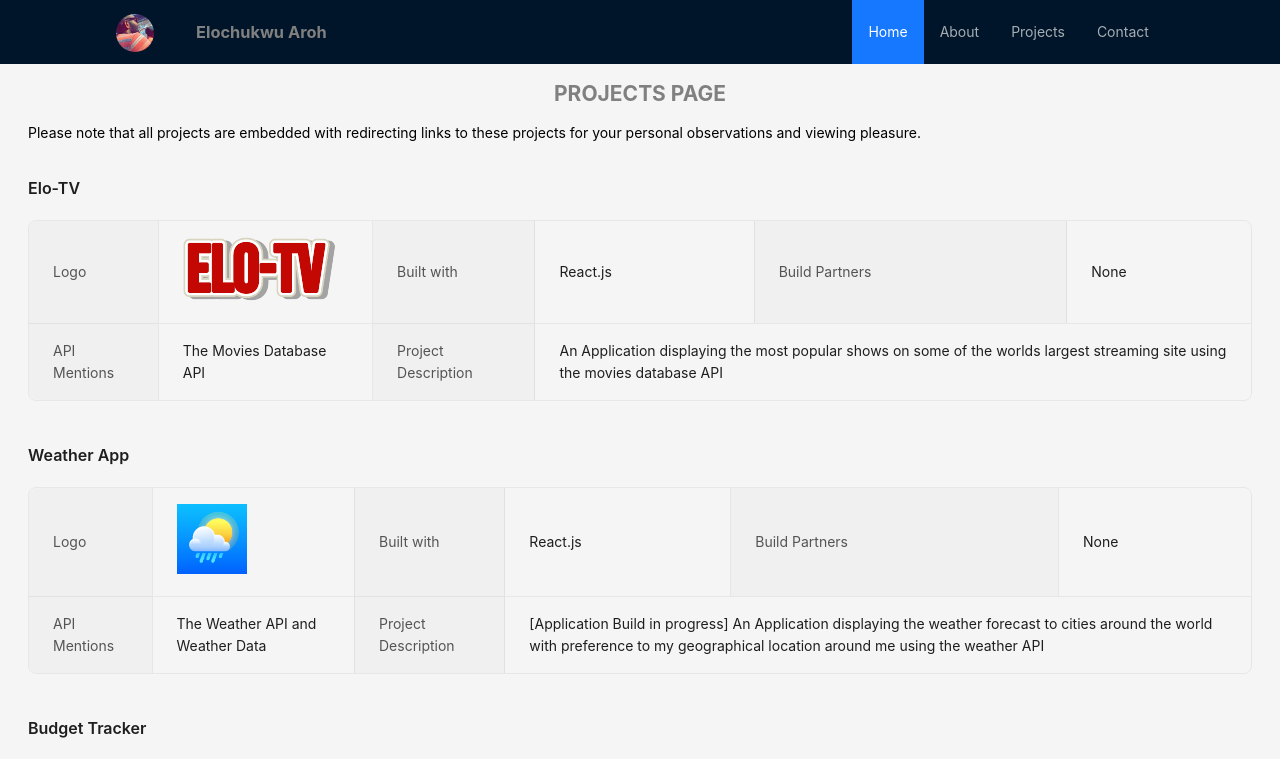
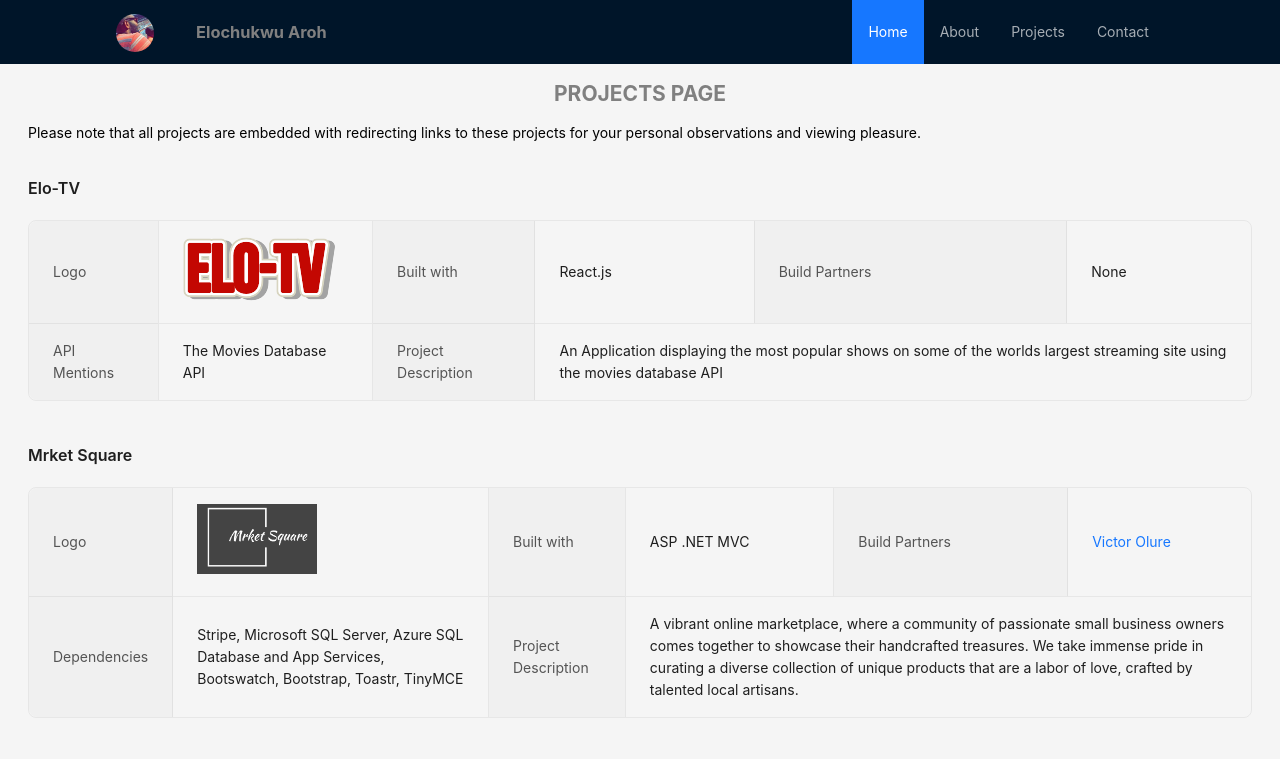
Before and after one commit to aroh-elochukwu/elo-portfolio-site-2.0, a React (Create React App) app: page /projects-page in a window 1280 px wide. Shown: the top 759 px of the page. Built offline with nearby package versions, Linux system fonts and the light colour scheme.

Commit message:
add mrketSquare to projects page

```diff
--- a/src/components/main-section/ProjectsPage.jsx
+++ b/src/components/main-section/ProjectsPage.jsx
@@ -4,6 +4,7 @@ import eloTVImage from '../../assets/projects-images/elo-tv-view.png';
 import budgetTrackerImage from '../../assets/projects-images/budget-tracker.png';
 import tictactoeImage from '../../assets/projects-images/tictactoe.png';
 import weatherAppImage from '../../assets/projects-images/weather-app-logo.png';
+import mrketSquareImage from '../../assets/projects-images/mrket-square-final.png';
 
 const ProjectsPage = () => {
 
@@ -19,6 +20,17 @@ const ProjectsPage = () => {
           <Descriptions.Item label="API Mentions">The Movies Database API</Descriptions.Item>
           <Descriptions.Item label="Project Description">
             An Application displaying the most popular shows on some of the worlds largest streaming site using the movies database API
+          </Descriptions.Item>
+        </Descriptions>
+      </a>
+      <a href='https://themrketsquare.azurewebsites.net/'>
+        <Descriptions style={{marginBottom:'3em'}}  bordered title="Mrket Square">
+          <Descriptions.Item label="Logo"><img style={{height:'5em'}} src={mrketSquareImage} alt='Mrket Square logo'/></Descriptions.Item>
+          <Descriptions.Item label="Built with">ASP .NET MVC</Descriptions.Item>
+          <Descriptions.Item label="Build Partners"><a href='https://victorolure.com/'>Victor Olure</a></Descriptions.Item>
+          <Descriptions.Item label="Dependencies">Stripe, Microsoft SQL Server, Azure SQL Database and App Services, Bootswatch, Bootstrap, Toastr, TinyMCE </Descriptions.Item>
+          <Descriptions.Item label="Project Description">
+            A vibrant online marketplace, where a community of passionate small business owners comes together to showcase their handcrafted treasures. We take immense pride in curating a diverse collection of unique products that are a labor of love, crafted by talented local artisans.
           </Descriptions.Item>
         </Descriptions>
       </a>
```
Also changed, not shown: src/assets/projects-images/mrket-square-final.png (added).
